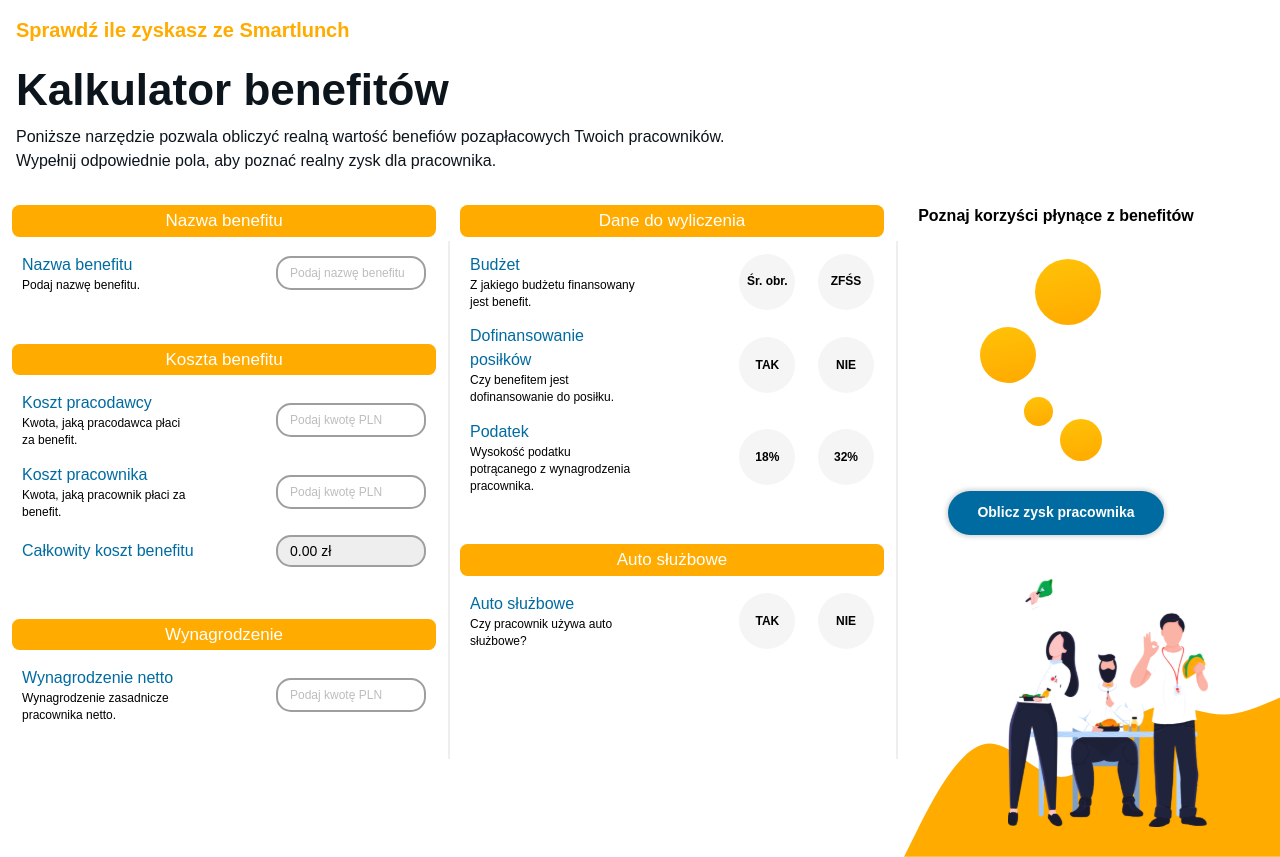
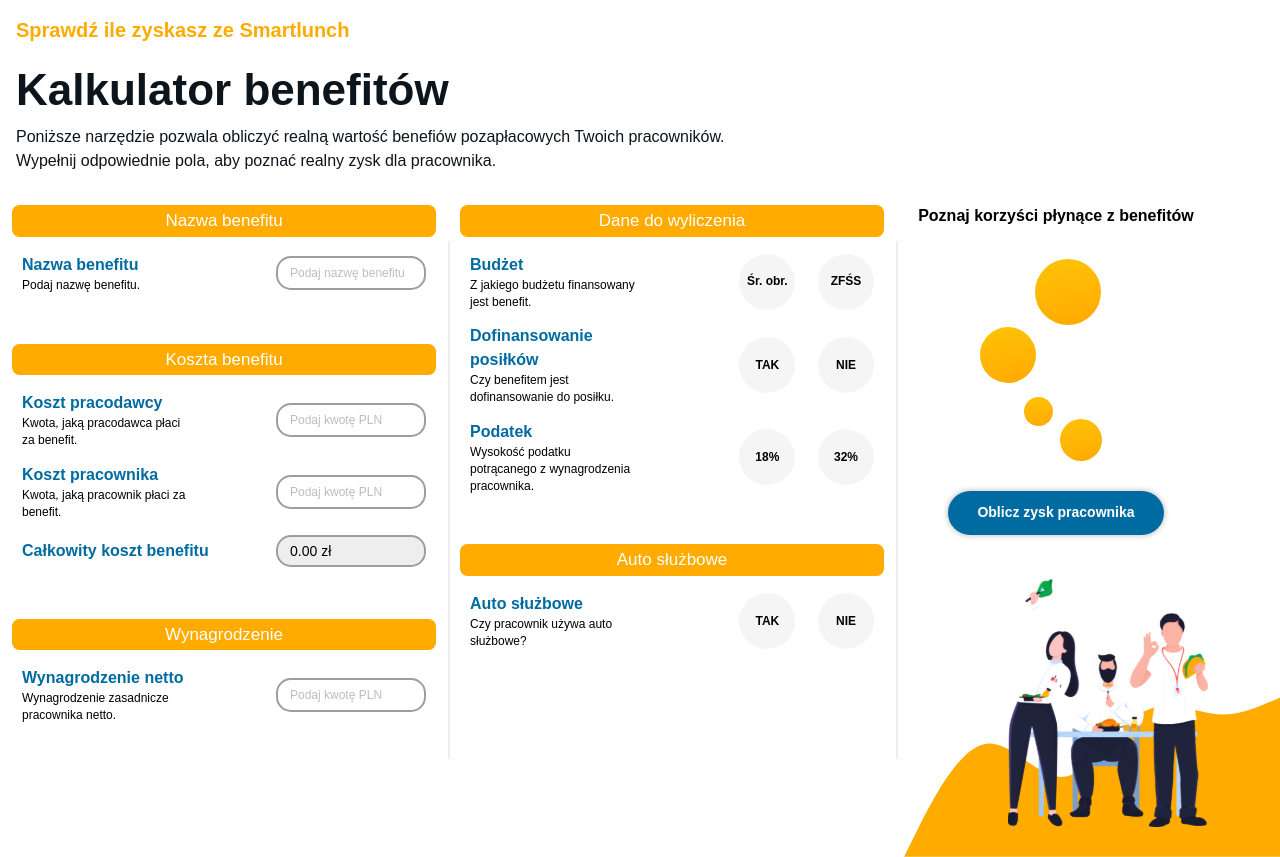
Before and after one commit to kj-ninja/smartlunch-calculator, a Vue app: page / in a window 1280 px wide. Shown: the top 857 px of the page. Built offline with nearby package versions, Linux system fonts and the light colour scheme.

Commit message:
fixes font weight in labels

```diff
--- a/src/views/Calculator/components/OverallBenefitCosts.vue
+++ b/src/views/Calculator/components/OverallBenefitCosts.vue
@@ -1,6 +1,6 @@
 <template>
   <div class="input-field-container flex justify-between items-center px-10 mb-16">
-    <span class="text-base font-500 text-secondary">
+    <span class="text-base font-600 text-secondary">
       {{ $t('calculator.benefitCosts.overallCost') }}
     </span>
 
--- a/src/views/Calculator/components/shared/InputsField.vue
+++ b/src/views/Calculator/components/shared/InputsField.vue
@@ -4,7 +4,7 @@
        class="flex justify-between items-center px-10 mb-14">
 
     <label :for="sectionInputName" class="flex flex-col w-5/12">
-      <span class="text-base font-500 text-secondary md:text-16">
+      <span class="text-base font-600 text-secondary md:text-16">
         {{ $t(`calculator.${sectionName}.${sectionInputName}`) }}
       </span>
 
--- a/src/views/Calculator/components/shared/ToggleOptionsField.vue
+++ b/src/views/Calculator/components/shared/ToggleOptionsField.vue
@@ -5,7 +5,7 @@
        class="flex justify-between items-center px-10 mb-14">
 
     <div class="flex flex-col w-5/12">
-      <span class="text-base font-500 text-secondary md:text-16">
+      <span class="text-base font-600 text-secondary md:text-16">
         {{ $t(`calculator.${data.section}.${data.name}.title`) }}
       </span>
 
```
